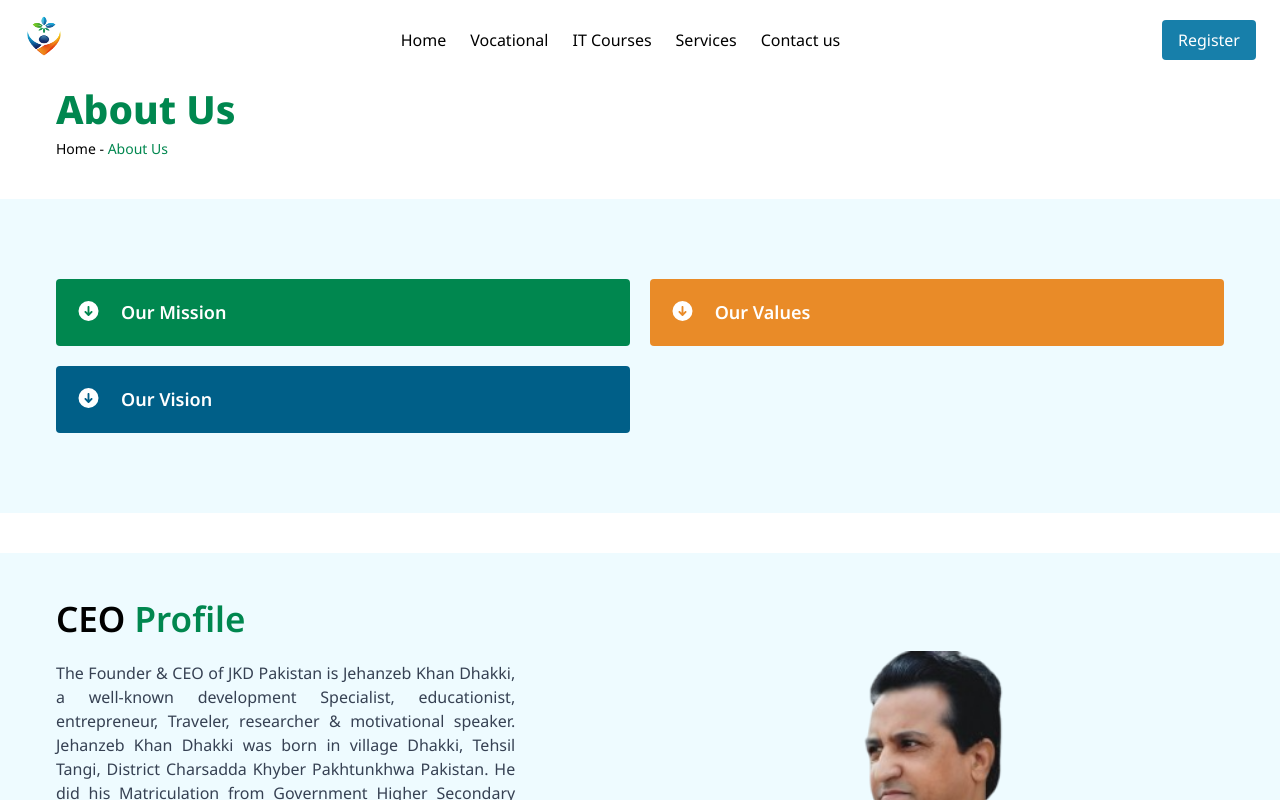
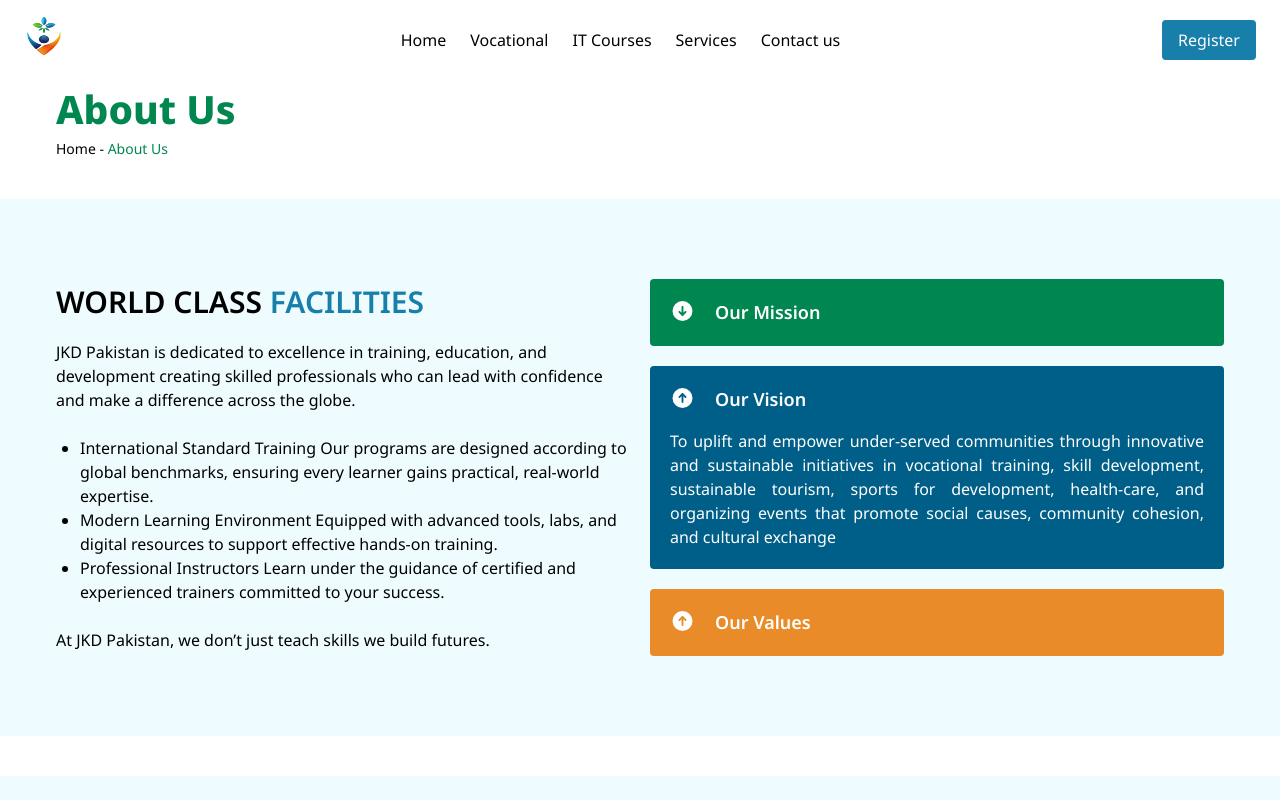
Before and after one commit to abdul-samad-91/JKD_Organization, a Next.js app: page /about-us in a window 1280 px wide. Shown: the top 800 px of the page. Built offline with nearby package versions, Linux system fonts and the light colour scheme.

Commit message:
style jkd component

```diff
--- a/src/component/JKD.js
+++ b/src/component/JKD.js
@@ -14,7 +14,7 @@ const JKD = () => {
     // const {theme} = useGlobal()
     const theme = "dark";
     const [toggle , setToggle] = useState({
-        vision:false,
+        vision:true,
         mission:false,
         value:false,
     })
@@ -32,7 +32,19 @@ const JKD = () => {
     <section className={`${theme === 'light' ? 'bg-[#eefbff] text-black':'bg-[#eefbff] text-white'}  w-full flex flex-col items-center my-10 py-20`}>
         <div className='w-[1200px] px-4'>
             <div className='flex items-start gap-5'>
-                <div className='flex flex-col gap-5 w-[50%]'>
+                {/* left side */}
+                <div className='flex flex-col gap-2 w-[50%]'>
+                    <h3 className='text-[30px] font-semibold   text-black'>WORLD CLASS <span className={`text-[#177faa]`}>FACILITIES </span></h3>
+                    <p className={` text-start text-black  pt-2 `} >JKD Pakistan is dedicated to excellence in training, education, and development creating skilled professionals who can lead with confidence and make a difference across the globe.</p>
+                    <ul className='text-black list-disc  ml-6 py-4'>
+                        <li>International Standard Training Our programs are designed according to global benchmarks, ensuring every learner gains practical, real-world expertise.</li>
+                        <li>Modern Learning Environment Equipped with advanced tools, labs, and digital resources to support effective hands-on training.</li>
+                        <li>Professional Instructors Learn under the guidance of certified and experienced trainers committed to your success.</li>
+                    </ul>
+                    <p className={` text-start text-black  `} >At JKD Pakistan, we don’t just teach skills we build futures.</p>
+                </div>
+                {/* right side */}
+                <div className='w-[50%] flex flex-col gap-5'>
                     <div className='w-full  p-5 bg-[#00874F]  rounded'>
                         <button onClick={() => handleToggle("mission")} className="cursor-pointer"><FontAwesomeIcon className='text-[20px] transition-transform duration-500' icon={toggle.mission ? faArrowCircleUp : faArrowCircleDown} />
                         <span className='ml-5 font-semibold text-[18px]'>Our Mission</span>
@@ -58,8 +70,7 @@ const JKD = () => {
                             <p className={`${theme === 'light' ? ' text-gray-700 ':'text-white'}  text-justify pt-4`}>To uplift and empower under-served communities through innovative and sustainable initiatives in vocational training, skill development, sustainable tourism, sports for development, health-care, and organizing events that promote social causes, community cohesion, and cultural exchange</p>
                         </div>
                     </div>
-                </div>
-                <div className='w-[50%] p-5 bg-[#e98b28] rounded'>
+                    <div className='p-5 bg-[#e98b28] rounded'>
                             <button onClick={() => handleToggle("value")} className="cursor-pointer"><FontAwesomeIcon className='text-[20px]' icon={toggle.vision ? faArrowCircleUp : faArrowCircleDown} /><span className='ml-5 font-semibold text-[18px]'>Our Values</span>
                             </button>
                             <ul className={` transition-all duration-500 ease-in-out overflow-hidden ${toggle.value ? 'max-h-96' : 'max-h-0'}`}
@@ -115,6 +126,7 @@ const JKD = () => {
                                 </li>
                         </ul>
                             {/* </div> */}
+                    </div>
                 </div>
             </div>
 
```
Lines whose indentation alone changed are shown as unchanged.
